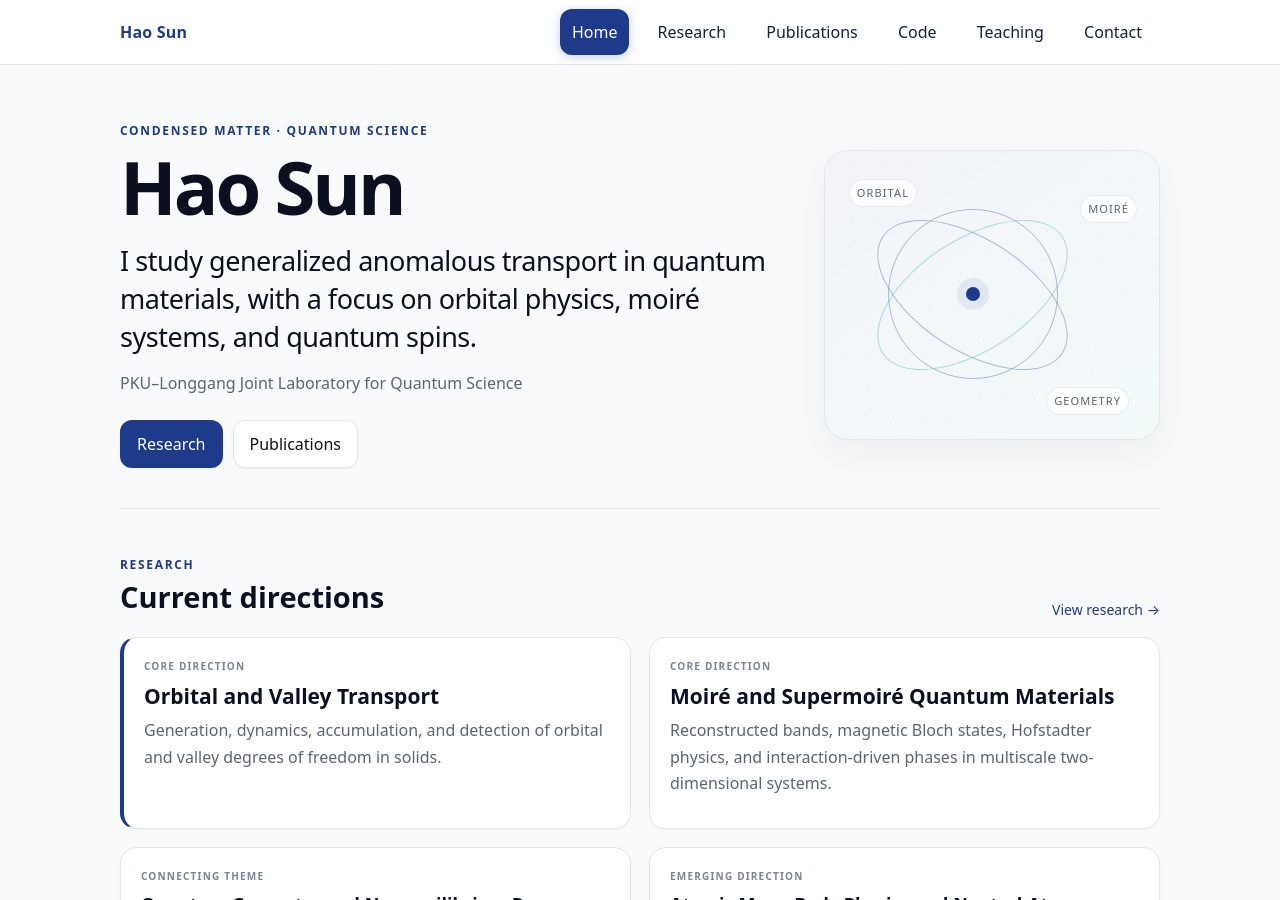
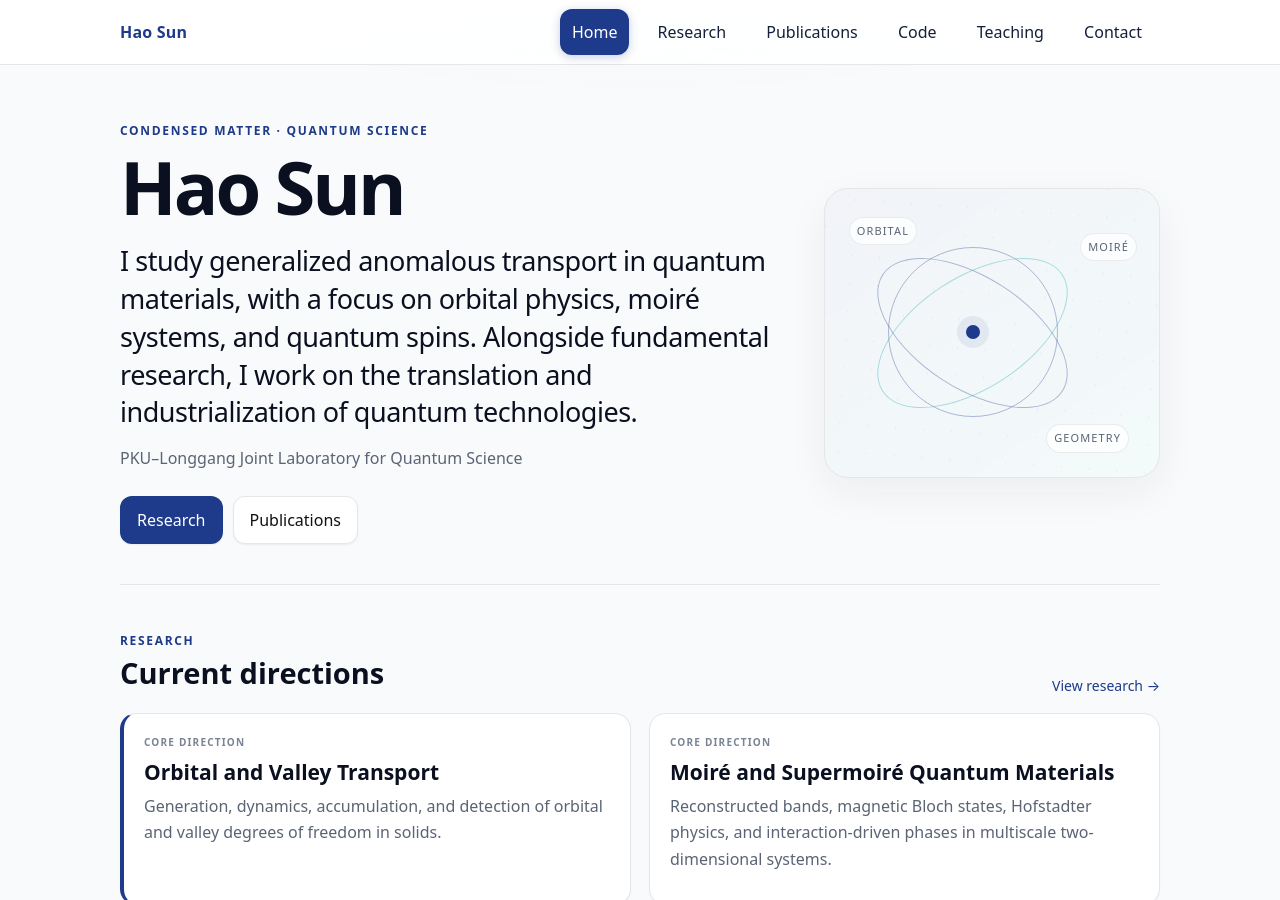
Before and after one commit to sunohao/sunhao_condensed_physics, a Jekyll site: the page built from index.md, in a window 1280 px wide and 900 px high. Built offline with Jekyll 4.4.1, drawn with Linux system fonts in a browser that asks for light colours.

Commit message:
Add quantum technology translation to homepage positioning

```diff
--- a/index.md
+++ b/index.md
@@ -7,7 +7,7 @@ title: Home
     <div class="eyebrow">CONDENSED MATTER · QUANTUM SCIENCE</div>
     <h1>Hao Sun</h1>
     <p class="hero-lead">
-      I study generalized anomalous transport in quantum materials, with a focus on orbital physics, moiré systems, and quantum spins.
+      I study generalized anomalous transport in quantum materials, with a focus on orbital physics, moiré systems, and quantum spins. Alongside fundamental research, I work on the translation and industrialization of quantum technologies.
     </p>
     <p class="hero-meta">PKU–Longgang Joint Laboratory for Quantum Science</p>
     <p class="cta-row">
```
